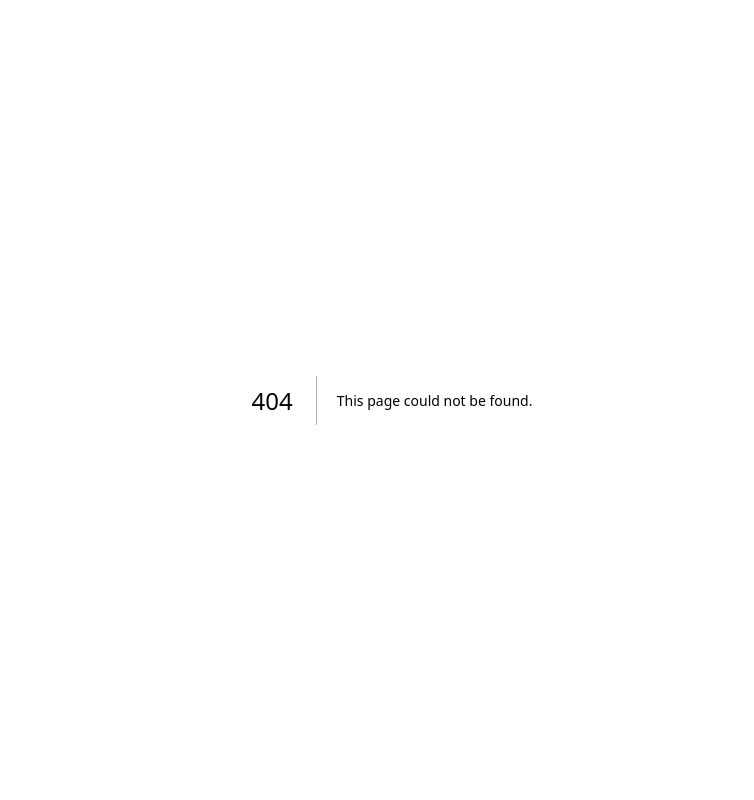
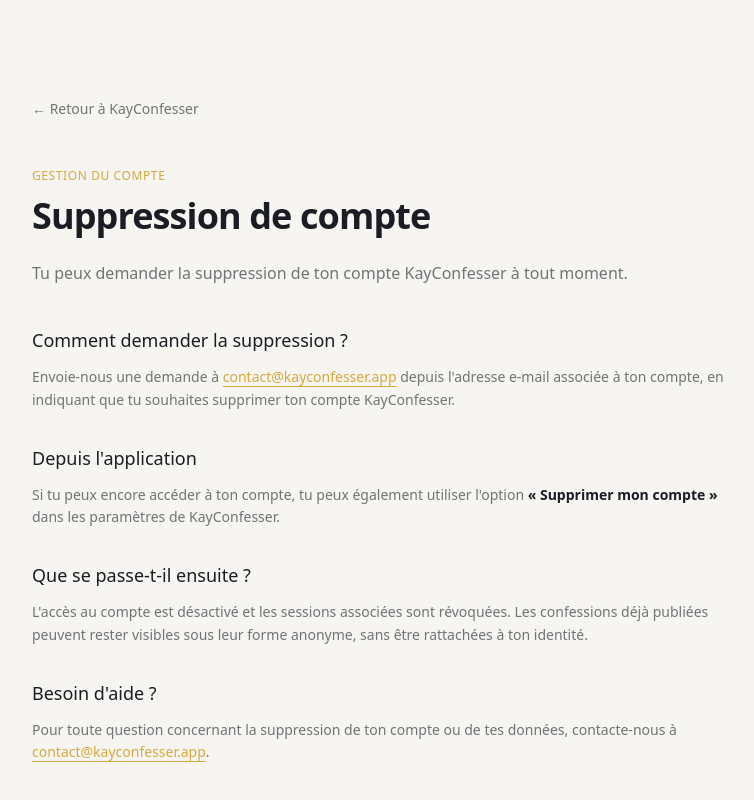
Before and after one commit to Layemamour/anonymous-advice-web, a Next.js app: page /suppression-compte in a window 1280 px wide. Before the commit this address had no page. Shown: the top 800 px of the page, without its empty margins (248-1002 px from the left). Built offline with nearby package versions, Linux system fonts and the light colour scheme.

Commit message:
feat: add account deletion page

```diff
--- /dev/null
+++ b/src/app/suppression-compte/page.tsx
@@ -0,0 +1,81 @@
+export default function AccountDeletionPage() {
+  return (
+    <main className="min-h-screen bg-surface text-ink">
+      <div className="mx-auto max-w-3xl px-6 py-16 sm:py-24">
+        <a
+          href="/"
+          className="text-sm text-ink/60 hover:text-ink transition-colors"
+        >
+          ← Retour à KayConfesser
+        </a>
+
+        <div className="mt-12">
+          <p className="text-xs font-medium text-premium uppercase tracking-wider">
+            Gestion du compte
+          </p>
+
+          <h1 className="text-3xl sm:text-4xl font-semibold tracking-tight mt-3">
+            Suppression de compte
+          </h1>
+
+          <p className="text-base text-ink/60 leading-relaxed mt-6">
+            Tu peux demander la suppression de ton compte KayConfesser à tout
+            moment.
+          </p>
+
+          <div className="mt-10 space-y-8">
+            <section>
+              <h2 className="text-lg font-medium">Comment demander la suppression ?</h2>
+              <p className="text-sm text-ink/60 leading-relaxed mt-3">
+                Envoie-nous une demande à{" "}
+                <a
+                  href="mailto:contact@kayconfesser.app?subject=Demande%20de%20suppression%20de%20compte"
+                  className="text-premium underline underline-offset-4"
+                >
+                  contact@kayconfesser.app
+                </a>{" "}
+                depuis l&apos;adresse e-mail associée à ton compte, en
+                indiquant que tu souhaites supprimer ton compte KayConfesser.
+              </p>
+            </section>
+
+            <section>
+              <h2 className="text-lg font-medium">Depuis l&apos;application</h2>
+              <p className="text-sm text-ink/60 leading-relaxed mt-3">
+                Si tu peux encore accéder à ton compte, tu peux également
+                utiliser l&apos;option{" "}
+                <strong className="text-ink">« Supprimer mon compte »</strong>{" "}
+                dans les paramètres de KayConfesser.
+              </p>
+            </section>
+
+            <section>
+              <h2 className="text-lg font-medium">Que se passe-t-il ensuite ?</h2>
+              <p className="text-sm text-ink/60 leading-relaxed mt-3">
+                L&apos;accès au compte est désactivé et les sessions associées
+                sont révoquées. Les confessions déjà publiées peuvent rester
+                visibles sous leur forme anonyme, sans être rattachées à ton
+                identité.
+              </p>
+            </section>
+
+            <section>
+              <h2 className="text-lg font-medium">Besoin d&apos;aide ?</h2>
+              <p className="text-sm text-ink/60 leading-relaxed mt-3">
+                Pour toute question concernant la suppression de ton compte ou
+                de tes données, contacte-nous à{" "}
+                <a
+                  href="mailto:contact@kayconfesser.app"
+                  className="text-premium underline underline-offset-4"
+                >
+                  contact@kayconfesser.app
+                </a>
+                .
+              </p>
+            </section>
+          </div>
+        </div>
+      </div>
+    </main>
+  );
+}
--- a/src/components/Footer.tsx
+++ b/src/components/Footer.tsx
@@ -32,6 +32,14 @@
               </p>
               <ul className="space-y-2 text-sm text-surface/65">
                 <li><a href="#" className="hover:text-surface transition-colors">Confidentialité</a></li>
+		<li>
+  <a
+    href="/suppression-compte"
+    className="hover:text-surface transition-colors"
+  >
+    Suppression du compte
+  </a>
+</li>
                 <li><a href="#" className="hover:text-surface transition-colors">Conditions</a></li>
                 <li><a href="mailto:contact@kayconfesser.app" className="hover:text-surface transition-colors">Contact</a></li>
               </ul>
```
